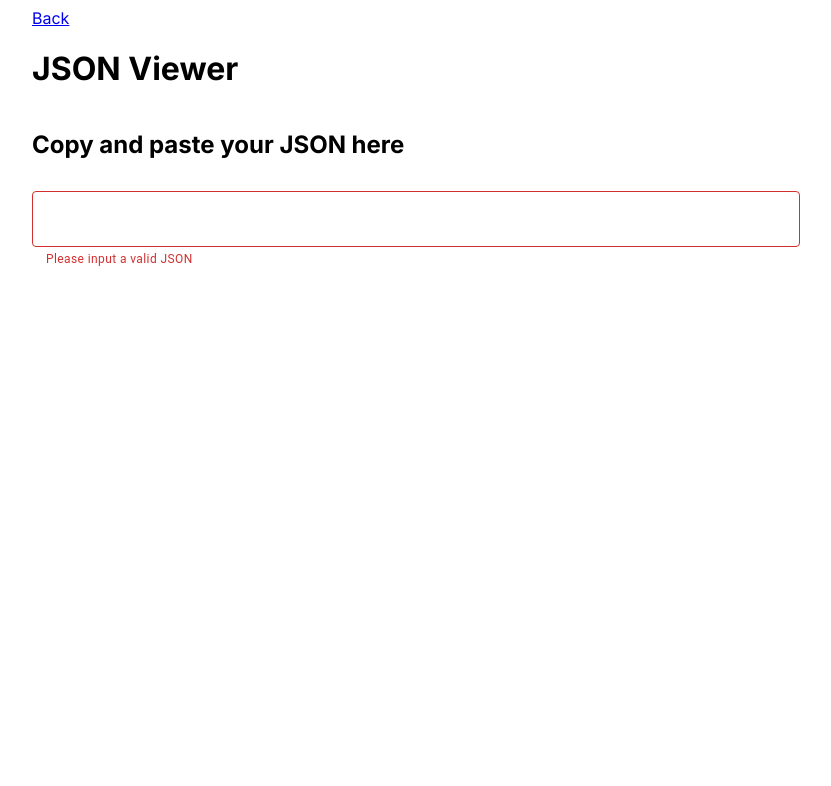
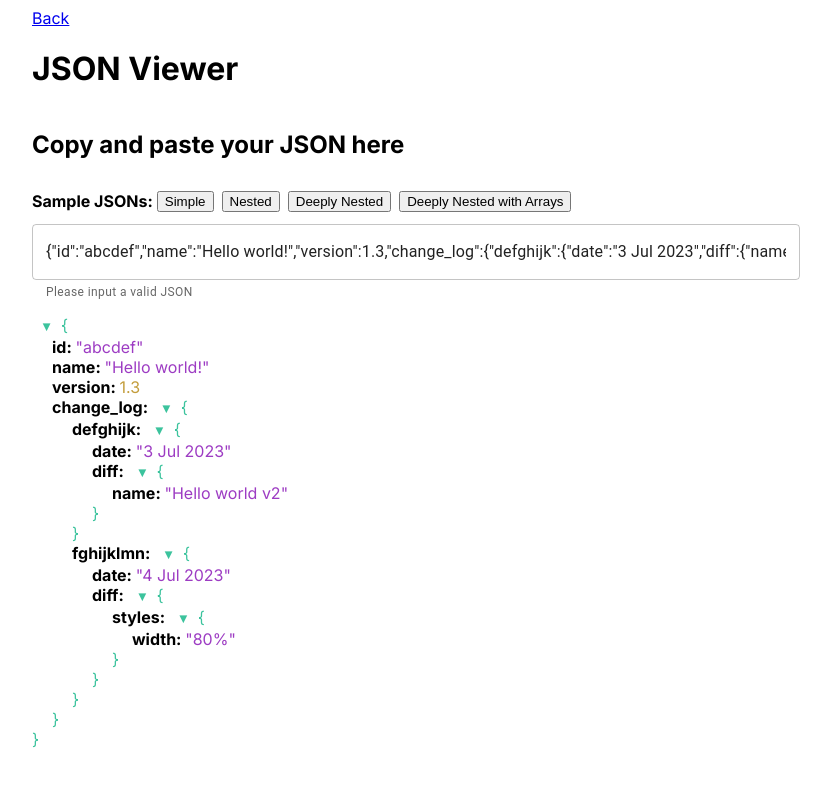
Before and after one commit to sophialuo/sophialuo.me, a Next.js app: page /json-viewer in a window 1280 px wide. Shown: the top 786 px of the page, without its empty margins (32-863 px from the left). Built offline with nearby package versions, Linux system fonts and the light colour scheme.

Commit message:
sample jsons

```diff
--- /dev/null
+++ b/components/JSONViewer/constants.tsx
@@ -0,0 +1,6 @@
+export const SAMPLE_JSONS: { [jsonName: string]: string } = {
+  Simple: `{"id":"abcdef","name":"Hello world","version":1.0,"public":true}`,
+  Nested: `{"id":"abcdef","name":"Hello world","version":1.2,"public":true,"styles":{"font-weight":500,"width":"100%"}}`,
+  "Deeply Nested": `{"id":"abcdef","name":"Hello world!","version":1.3,"change_log":{"defghijk":{"date":"3 Jul 2023","diff":{"name":"Hello world v2"}},"fghijklmn":{"date":"4 Jul 2023","diff":{"styles": {"width": "80%"} }}}}`,
+  "Deeply Nested with Arrays": `{"id":"abcdef","name":"Hello world!","version":1.3,"change_log":{"defghijk":{"date":"3 Jul 2023","diff":{"name":"Hello world v2"}},"fghijklmn":{"date":"4 Jul 2023","diff":{"styles": {"width": "80%"} }}},"authors": [{"first": "Foo", "last": "Bar"},{"first": "Bar", "last": "Baz"}]}`,
+};
--- a/components/JSONViewer/index.tsx
+++ b/components/JSONViewer/index.tsx
@@ -2,10 +2,11 @@
 
 import _ from "lodash";
 import React, { useState, useMemo } from "react";
-import { TextField } from "@mui/material";
+import { Button, TextField } from "@mui/material";
 import "./styles.css";
 import Link from "next/link";
 import JSONObj from "./JSONObj";
+import { SAMPLE_JSONS } from "./constants";
 
 interface JSONViewerProps {}
 
@@ -20,7 +21,7 @@ const isValidJson = (json: string) => {
 };
 
 const JSONViewer: React.FC<JSONViewerProps> = () => {
-  const [json, setJson] = useState<string>("");
+  const [json, setJson] = useState<string>(SAMPLE_JSONS["Deeply Nested"]);
   const isValid = useMemo(() => isValidJson(json), [json]);
 
   return (
@@ -29,6 +30,21 @@ const JSONViewer: React.FC<JSONViewerProps> = () => {
       <h1>JSON Viewer</h1>
       <div className="json-viewer-content">
         <h2>Copy and paste your JSON here</h2>
+        <div className="sample-json-container">
+          <span className="bolded">Sample JSONs: </span>
+          <span className="sample-json-buttons">
+            {Object.keys(SAMPLE_JSONS).map((jsonName) => {
+              return (
+                <button
+                  className="sample-json-button"
+                  onClick={() => setJson(SAMPLE_JSONS[jsonName])}
+                >
+                  {jsonName}
+                </button>
+              );
+            })}
+          </span>
+        </div>
         <TextField
           className="json-text-input"
           value={json}
--- a/components/JSONViewer/styles.css
+++ b/components/JSONViewer/styles.css
@@ -6,6 +6,21 @@
 
 .json-viewer-container {
     width: 90vw;
+}
+
+.sample-json-container {
+    flex-direction: row;
+    display: flex;
+}
+
+.sample-json-buttons {
+    display: flex;
+    gap: 4px;
+}
+
+.sample-json-button {
+    margin-left: 4px;
+    cursor: pointer;
 }
 
 .json-viewer-content {
@@ -39,7 +54,6 @@
     color: #9D3CC3;
 }
 
-
 .color-3 {
     color: #C39D3C;
 }
```
